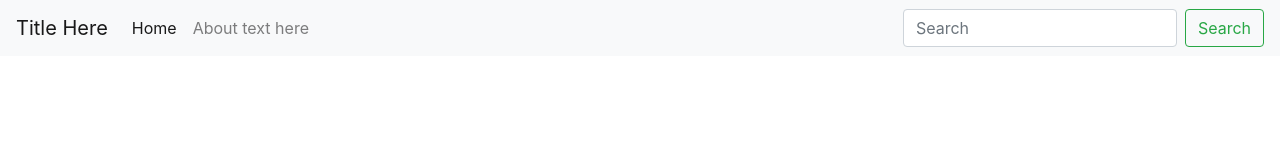
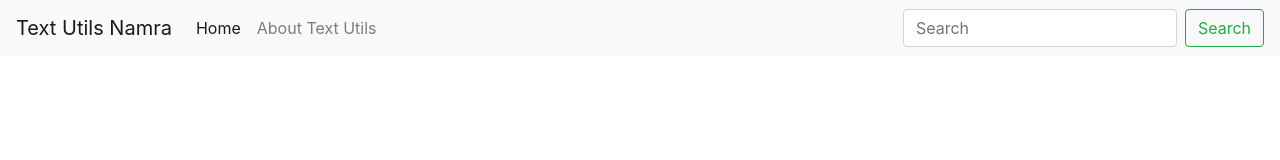
Before and after one commit to Namra-Abid/React_Series, a React (Create React App) app in the folder test6_text_utils_project/: page / in a window 1280 px wide. Shown: the top 160 px of the page. Built offline with nearby package versions, Linux system fonts and the light colour scheme.

Commit message:
Back to actual coding from default props

```diff
--- a/test6_text_utils_project/src/App.js
+++ b/test6_text_utils_project/src/App.js
@@ -3,7 +3,8 @@ import './App.css';
 import Navbar from './components/Navbar';
 function App() {
   return (
-   <Navbar/>
+    <Navbar title="Text Utils Namra" aboutText="About Text Utils"/>
+
     );
 }
 
```
